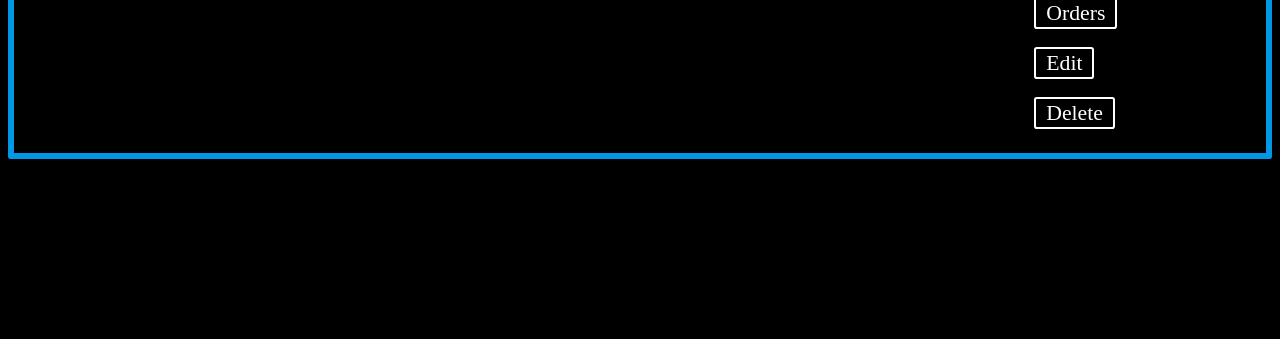
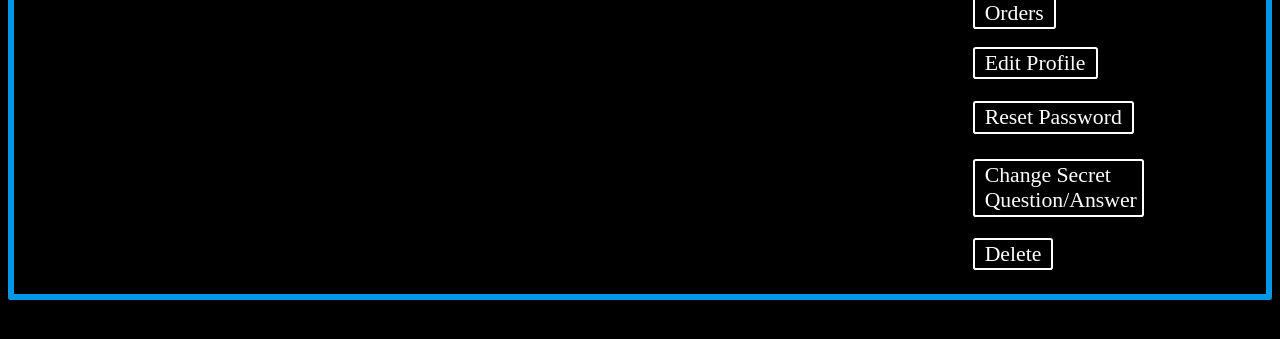
Before and after one commit to Vivek2k20/E_Shop-Version-1, a Flask app: page /profile in a window 1280 px wide. Shown: the part 223-562 px from the top of the page. Run offline with Flask 2, Linux system fonts and the light colour scheme; a user stored in the database is signed in; some libraries are stand-ins or nearby versions.

Commit message:
New Feature Added : Reset Password In the Profile Section

```diff
--- a/Static/css/profile.css
+++ b/Static/css/profile.css
@@ -77,7 +108,7 @@
 .profile #links {
     display: inline-block;
     width: 30%;
-    margin-left: 70%;
+    margin-left: 65%;
     color: #fff;
 }
 
@@ -142,6 +173,49 @@
     animation-duration: 0.5s;
     border: 0.13em solid #f00;
     font-size: 1.2em;
+}
+
+.profile #links #impchangep a {
+    border: 0.13em solid #fff;
+    color: #fff;
+    display: inline-block;
+    padding: 2px 10px;
+    margin-top: 0%;
+    margin-left: 40%;
+    font-size: 1em;
+    width: fit-content;
+    border-radius: 0.13em;
+}
+
+.profile #links #impchangep a:hover {
+    background-color: #0097e6;
+    color: #000;
+    animation-name: impchange;
+    animation-duration: 0.5s;
+    font-size: 1.2em;
+    border: 0.13em solid #0097e6;
+}
+
+.profile #links #impchangeq a {
+    border: 0.13em solid #fff;
+    color: #fff;
+    display: inline-block;
+    padding: 2px 10px;
+    margin-top: 0%;
+    margin-left: 40%;
+    font-size: 1em;
+    width: 40%;
+    border-radius: 0.13em;
+}
+
+.profile #links #impchangeq a:hover {
+    background-color: #0097e6;
+    color: #000;
+    animation-name: impchange2;
+    animation-duration: 0.5s;
+    font-size: 1.2em;
+    width: 50%;
+    border: 0.13em solid #0097e6;
 }
 
 .confirmorderheading {
--- a/Templates/profile.html
+++ b/Templates/profile.html
@@ -16,7 +16,9 @@
     </div>
     <div id="links">
         <div id="orders"><a href="/orders">Orders</a></div><br>
-        <div id="edit"><a href="/editprofile" id="edit">Edit</a></div><br>
+        <div id="edit"><a href="/editprofile" id="edit">Edit Profile</a></div><br>
+        <div id="impchangep"><a href="/resetpassword">Reset Password</a></div><br>
+        <div id="impchangeq"><a href="/changesecretquestion">Change Secret Question/Answer</a></div><br>
         <div id="delete"><a href="/deleteprofile" id="delete">Delete</a></div><br>
     </div>
 </div>
--- a/app.py
+++ b/app.py
@@ -1301,7 +1301,7 @@ def editprofile():
                 g.db.commit()
                 g.db.close()
                 if init_check[0][0]<=1:
-                    new_user=User(id=None,name=request.form['name'],password=None,email=request.form['email'],phone=request.form['phone'],address=request.form['address'])
+                    new_user=User(id=None,name=request.form['name'],password=None,email=request.form['email'],phone=request.form['phone'],address=request.form['address'],s_id=None,ans=None)
                     g.db = connect_db()
                     g.db.execute('UPDATE Users SET name=?,email=?,phone=?,address=? WHERE id=?;',[new_user.name,new_user.email,new_user.phone,new_user.address,CurrentUser()['id']])
                     g.db.commit()
@@ -1313,7 +1313,7 @@ def editprofile():
                     email=request.form['email']
                     phone=g.db.execute('SELECT phone FROM Users WHERE email = ?',[request.form['email']]).fetchall()
                     address=g.db.execute('SELECT address FROM Users WHERE email = ?',[request.form['email']]).fetchall()
-                    session['User']=User(uid[0][0],name[0][0],None,email,phone[0][0],address[0][0]).__dict__
+                    session['User']=User(uid[0][0],name[0][0],None,email,phone[0][0],address[0][0],None,None).__dict__
                     g.db.commit()
                     g.db.close()
                     return render_template('profile.html',successmsg="Account Updated Successfully!",msg="",currentuser=CurrentUser())
@@ -1438,15 +1438,78 @@ def deleteprofile():
             return("Session User cannot be None!")
     except:
         return("Exception during deleting account!")
-
-
-
-'''
-########################################
-########################################
-'''
-
-
+'''
+########################################
+########################################
+'''
+
+
+
+
+
+
+
+
+
+
+
+
+
+'''
+#######################################
+RESET PASSWORD VIEW
+#######################################
+'''
+@app.route('/resetpassword',methods=['GET'])
+def resetpasswordview():
+    try:
+        if session['User']:
+            return render_template('resetpassword.html',currentuser=CurrentUser(),successmsg="")
+        else:
+             return("Session User Cannot be None!")
+    except:
+        return render_template('login.html',currentuser=CurrentUser(),msg="Please Login to reset your password!")
+'''
+########################################
+########################################
+'''
+
+
+
+
+
+
+
+
+
+
+
+
+
+
+'''
+#######################################
+RESET PASSWORD Operation
+#######################################
+'''
+@app.route('/resetpassword',methods=['POST'])
+def resetpassword():
+    try:
+        if session['User']:
+                    passwordh = generate_password_hash(request.form['password'])
+                    g.db = connect_db()
+                    g.db.execute('UPDATE Users SET password=? WHERE id=?;',[passwordh,CurrentUser()['id']])
+                    g.db.commit()
+                    g.db.close()
+                    return render_template('profile.html',successmsg="Password Updated Successfully!",msg="",currentuser=CurrentUser())
+        else:
+             return("Session User Cannot be None!")
+    except:
+        return render_template('login.html',currentuser=CurrentUser(),msg="Please Login to reset your password!")
+'''
+########################################
+########################################
+'''
 
 
 
```
Also changed, not shown: other parts of Static/css/profile.css (+31 -0 lines), Templates/resetpassword.html (added, +74 -0 lines), users.db.
